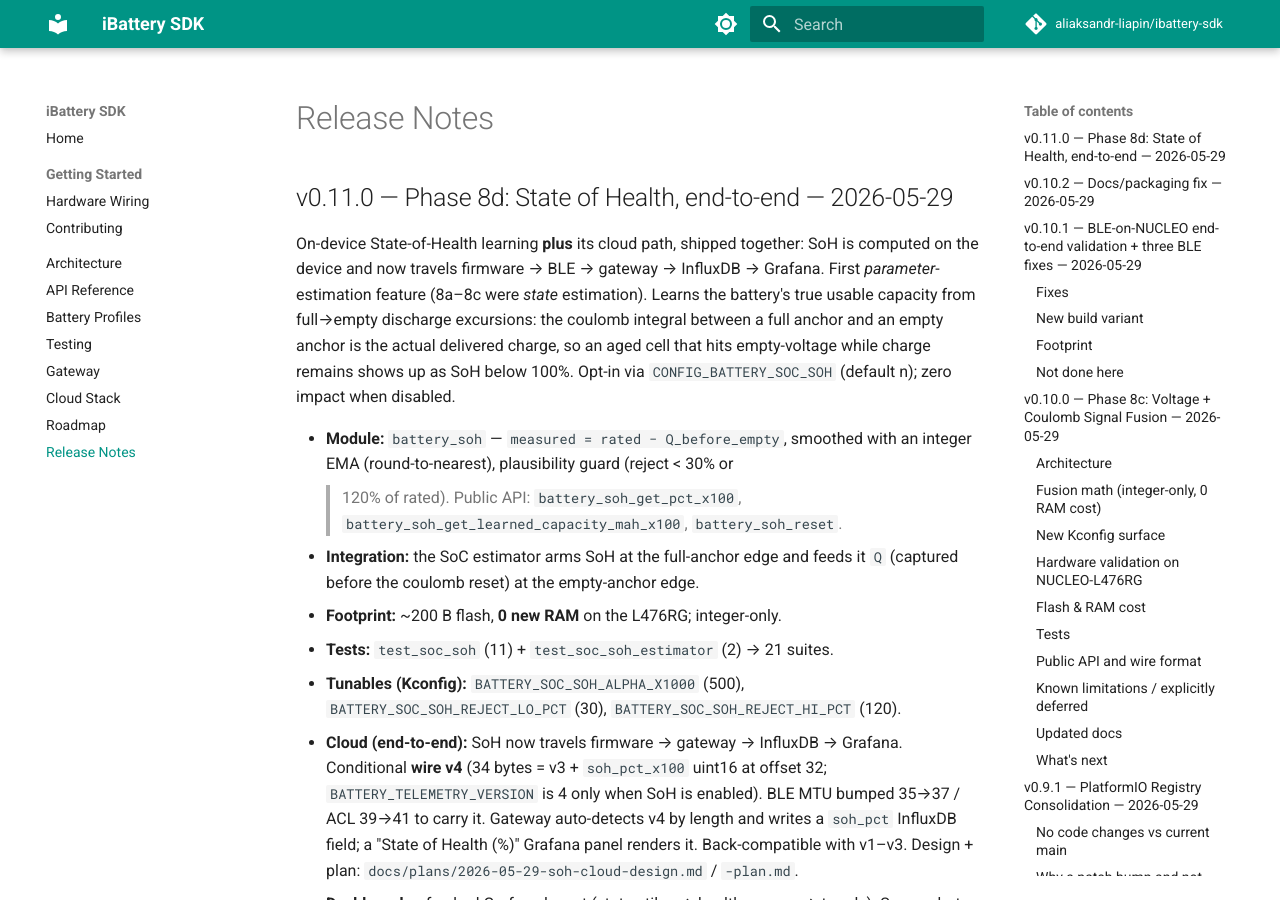
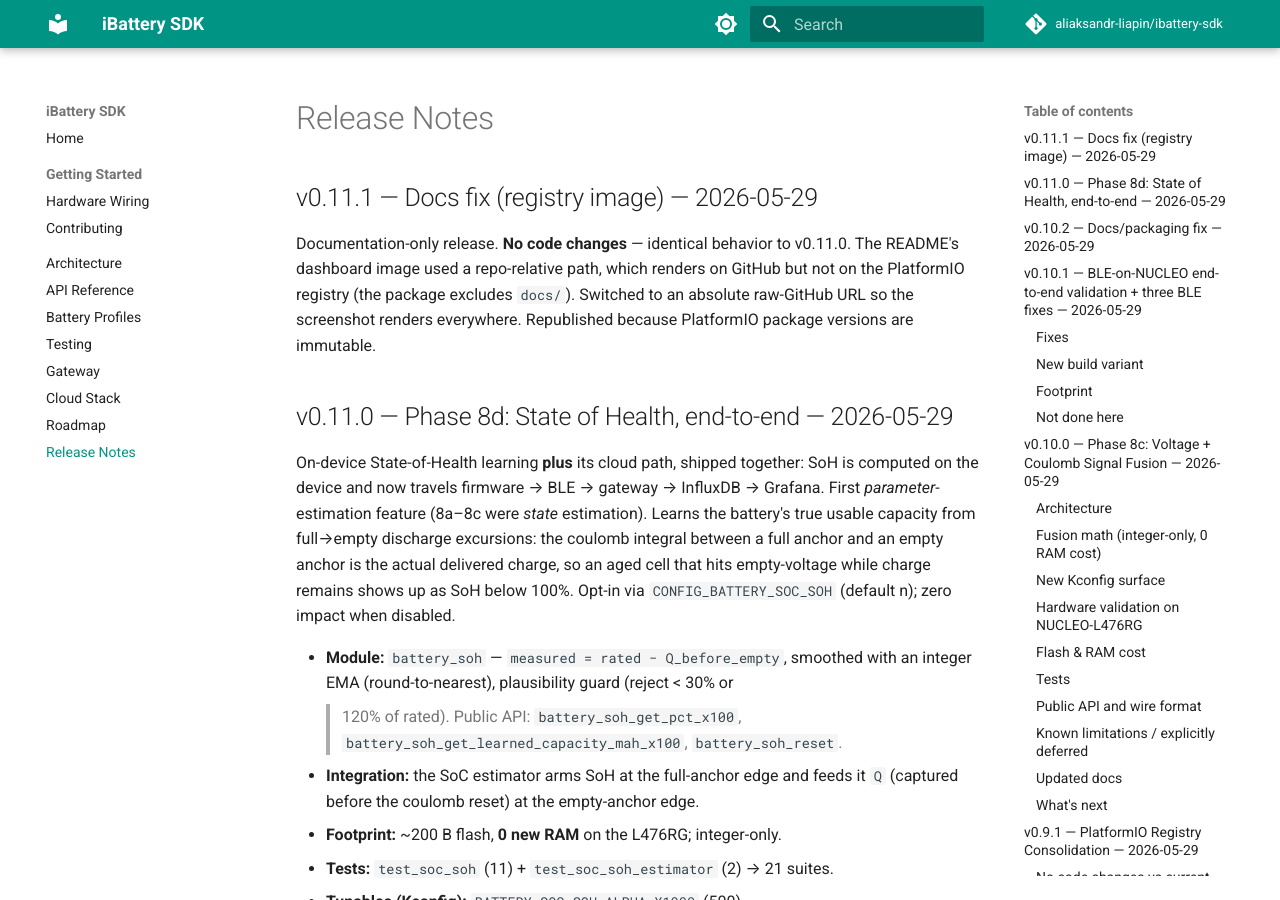
Before and after one commit to aliaksandr-liapin/ibattery-sdk, an MkDocs documentation site: the page built from docs/RELEASE_NOTES.md, in a window 1280 px wide and 900 px high. Built offline with MkDocs 1.6.1 and Material for MkDocs 9.7.7, drawn with Linux system fonts in a browser that asks for light colours; comment, search, counter and statistics services are not loaded.

Commit message:
release: v0.11.1 — docs fix (absolute README image URL for the registry)
No code change. README dashboard image now uses an absolute raw-GitHub URL so
it renders on the PlatformIO registry (relative paths + docs/ excluded from the
package broke it). Republished since PlatformIO versions are immutable.

Co-Authored-By: Claude Opus 4.8 (1M context) <noreply@anthropic.com>

```diff
--- a/docs/RELEASE_NOTES.md
+++ b/docs/RELEASE_NOTES.md
@@ -1,4 +1,12 @@
 # Release Notes
+
+## v0.11.1 — Docs fix (registry image) — 2026-05-29
+
+Documentation-only release. **No code changes** — identical behavior to v0.11.0.
+The README's dashboard image used a repo-relative path, which renders on GitHub
+but not on the PlatformIO registry (the package excludes `docs/`). Switched to
+an absolute raw-GitHub URL so the screenshot renders everywhere. Republished
+because PlatformIO package versions are immutable.
 
 ## v0.11.0 — Phase 8d: State of Health, end-to-end — 2026-05-29
 
--- a/docs/ROADMAP.md
+++ b/docs/ROADMAP.md
@@ -1,6 +1,6 @@
 # Roadmap & Business Strategy
 
-## Current State (v0.11.0 — Phase 8 + State of Health end-to-end, all hardware-validated on NUCLEO-L476RG)
+## Current State (v0.11.1 — Phase 8 + State of Health end-to-end, all hardware-validated on NUCLEO-L476RG)
 
 v0.10.1 closed the deferred BLE end-to-end loop: v3 telemetry now flows
 firmware → BLE → gateway → InfluxDB → Grafana on real hardware (X-NUCLEO-IDB05A2
--- a/library.json
+++ b/library.json
@@ -1,7 +1,7 @@
 {
     "$schema": "https://raw.githubusercontent.com/platformio/platformio-core/develop/platformio/assets/schema/library.json",
     "name": "ibattery-sdk",
-    "version": "0.11.0",
+    "version": "0.11.1",
     "description": "Battery intelligence SDK for IoT — voltage measurement, SoC estimation (voltage-LUT + working coulomb counting via INA219 + optional voltage/coulomb signal fusion), temperature monitoring, power state management, BLE telemetry. Median voltage filter, SoC slew-rate limiter, and current-adaptive fusion for accuracy under load. Hardware-validated on NUCLEO-L476RG. Supports CR2032 and LiPo.",
     "keywords": "battery, soc, voltage, current, coulomb, ina219, iot, embedded, lipo, cr2032, telemetry, ble, power-management, zephyr",
     "homepage": "https://aliaksandr-liapin.github.io/ibattery-sdk/",
```
Also changed, not shown: CLAUDE.md (+1 -1 lines), README.md (+3 -3 lines), docs/index.md (+3 -3 lines).
